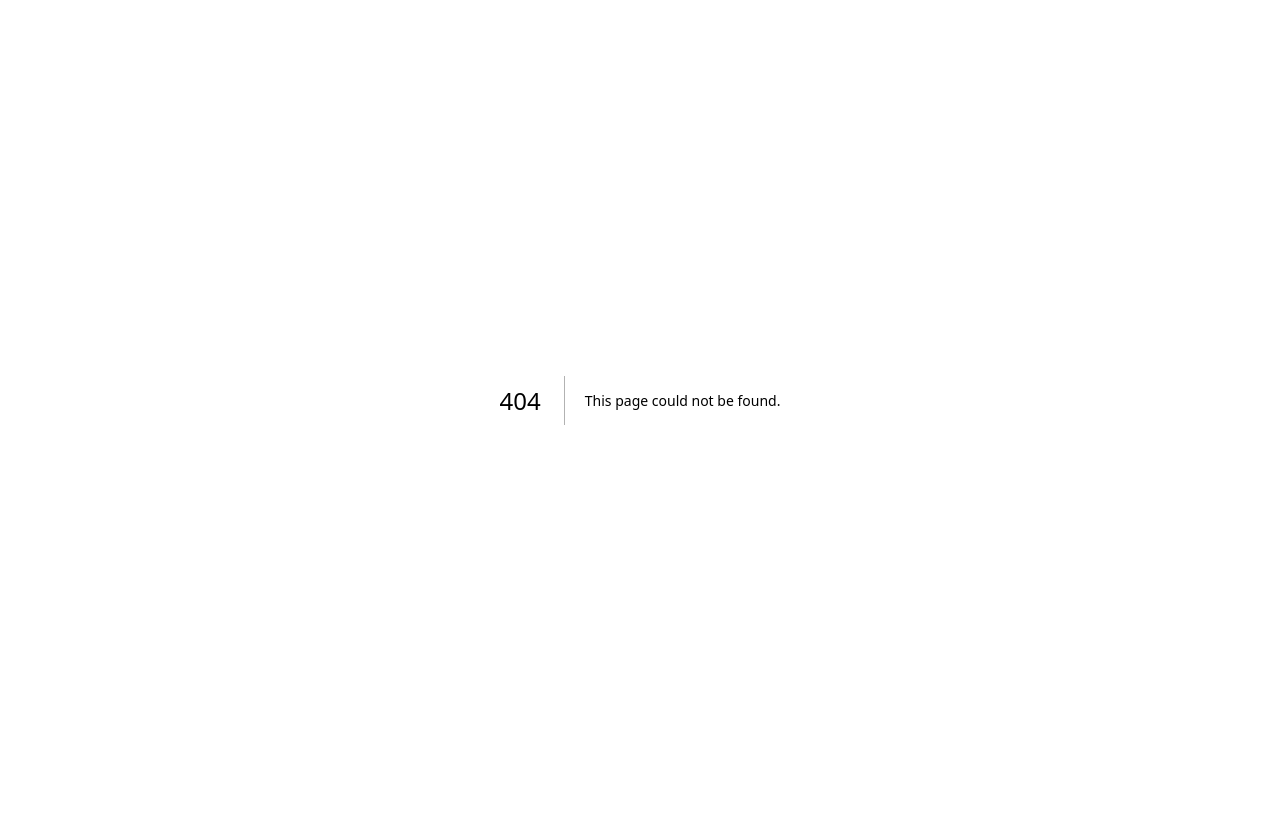
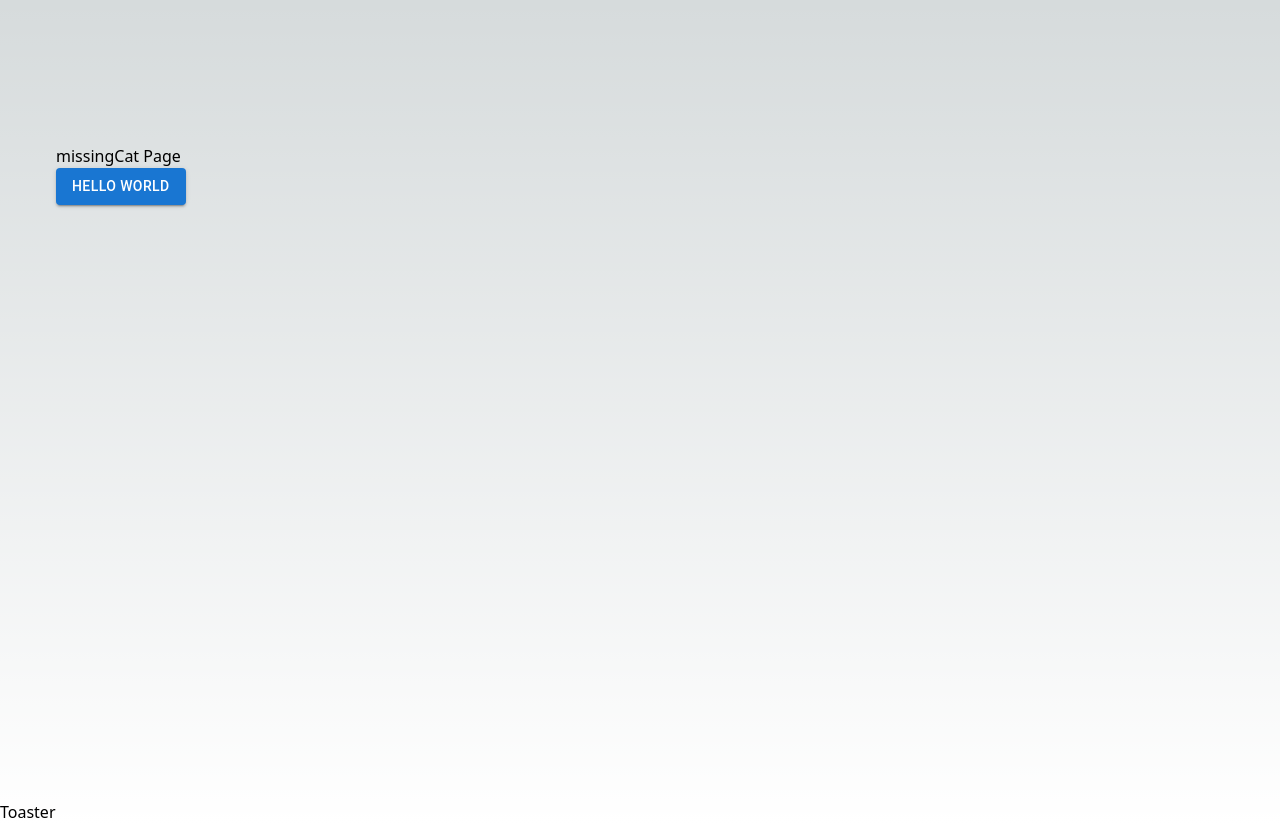
Before and after one commit to jerrymjw/Where_Is_My_Pet, a Next.js app: page /missingCat in a window 1280 px wide. Before the commit this address had no page. Before the commit the page ends 800 px from the top, so only its background shows below. Built offline with nearby package versions, Linux system fonts and the light colour scheme.

Commit message:
add mui to replace tailwind, add miss and found pet page

```diff
--- /dev/null
+++ b/app/(root)/foundCat/page.jsx
@@ -0,0 +1,7 @@
+import React from "react";
+
+const foundCatPage = () => {
+  return <div>foundCat Page</div>;
+};
+
+export default foundCatPage;
--- /dev/null
+++ b/app/(root)/missingCat/page.jsx
@@ -0,0 +1,15 @@
+import React from "react";
+import Button from "@mui/material/Button";
+
+const missingCatPage = () => {
+  return (
+    <div>
+      <h2 className="flex flex-col gap-3">missingCat Page</h2>
+      <div>
+        <Button variant="contained">Hello World</Button>
+      </div>
+    </div>
+  );
+};
+
+export default missingCatPage;
--- a/package.json
+++ b/package.json
@@ -11,6 +11,9 @@
   "dependencies": {
     "@clerk/clerk-js": "^4.70.3",
     "@clerk/nextjs": "^4.29.9",
+    "@emotion/react": "^11.11.4",
+    "@emotion/styled": "^11.11.0",
+    "@mui/material": "^5.15.11",
     "next": "14.1.1",
     "react": "^18",
     "react-dom": "^18"
```
Also changed, not shown: 1 other file (tests, documents, lock files or other folders).
